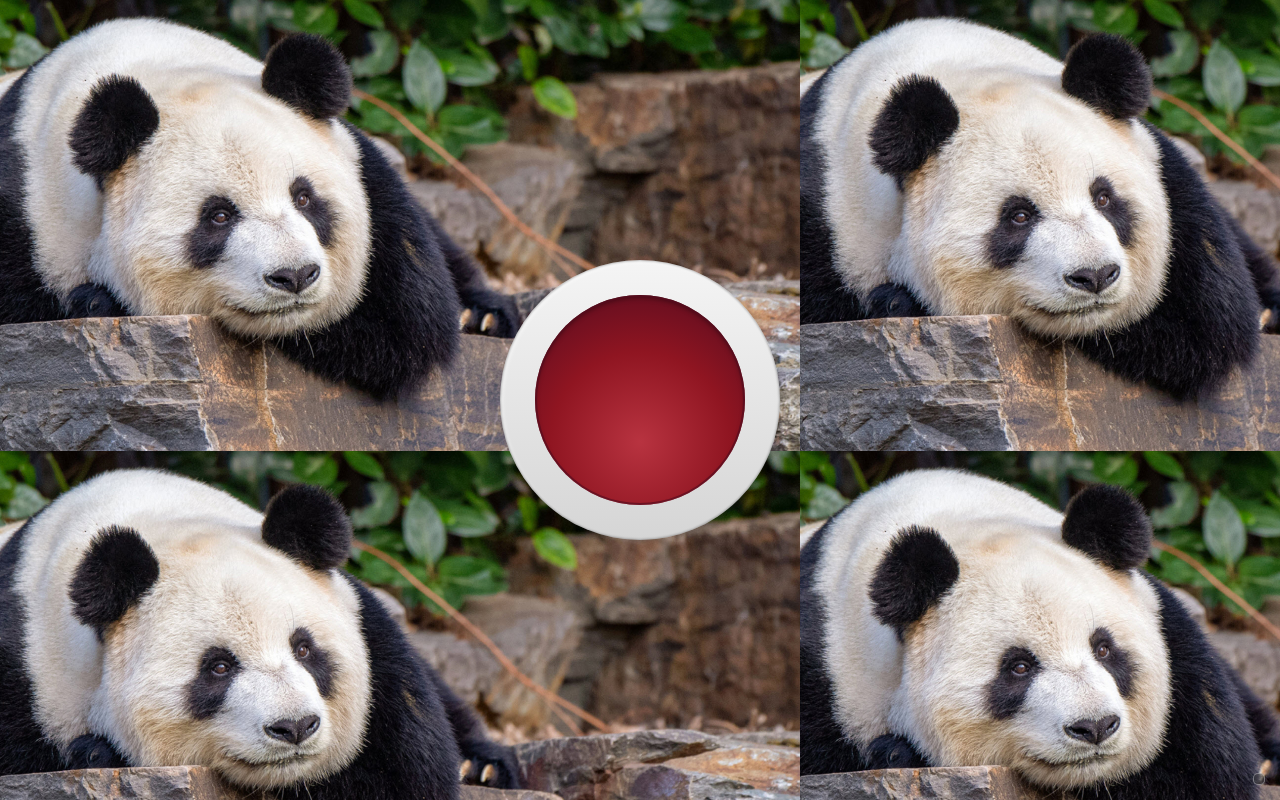
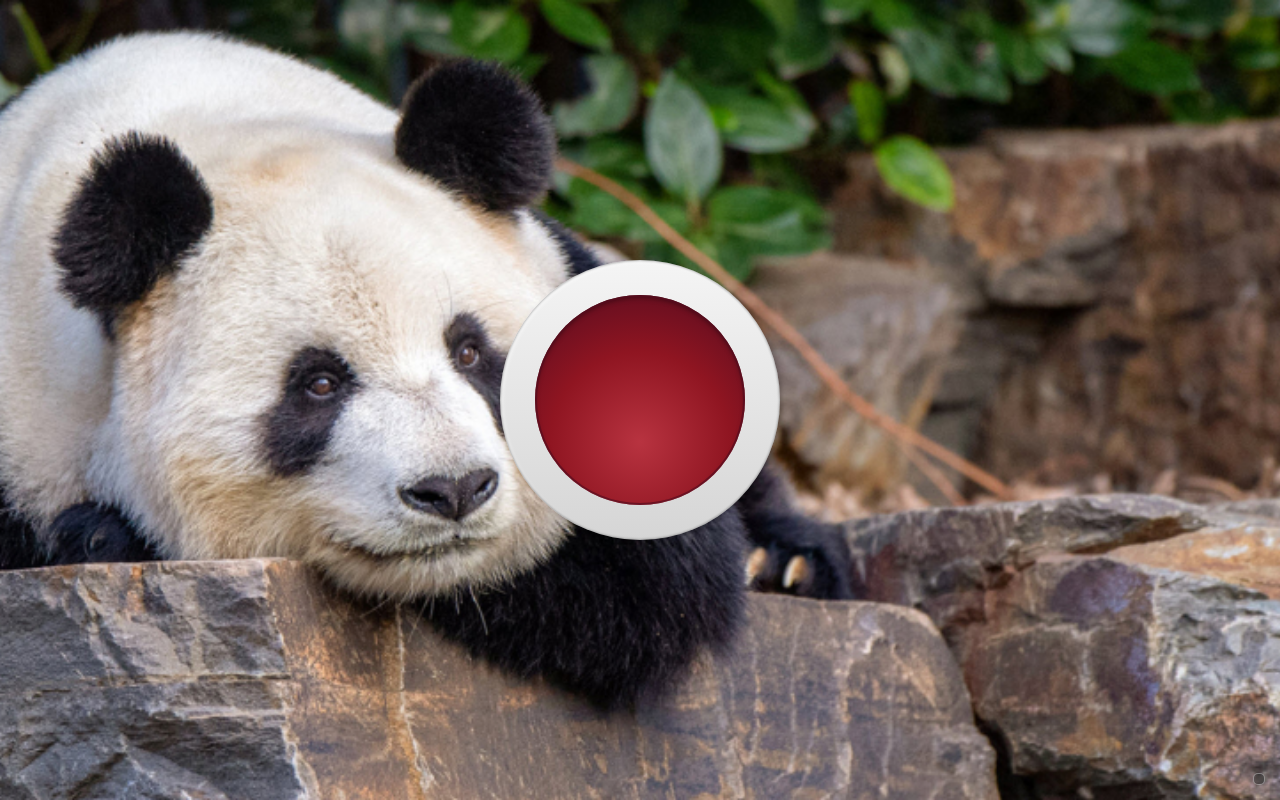
Before and after one commit to treadly55/paws-and-claws, a website built with Vite: page index.html in a window 1280 px wide. Both pictures are taken after a click on the button "Toggle Fullscreen". Built offline with nearby package versions, Linux system fonts and the light colour scheme.

Commit message:
fix dbl click/tap

```diff
--- a/src/main.js
+++ b/src/main.js
@@ -1,5 +1,5 @@
 /* /src/main.js */
-/* Friday, 11 April 2025 2:24 AM AEST - Complete current state */
+/* Friday, 11 April 2025 2:37 AM AEST - Fix double press on touch */
 
 // Import the CSS file
 import './style.css';
@@ -15,7 +15,6 @@ const backgroundImages = [
 let currentBackgroundIndex = 0;
 
 // Set the initial background image on page load
-// Ensure the array is not empty before accessing index 0
 if (backgroundImages.length > 0) {
   document.body.style.backgroundImage = `url(${backgroundImages[currentBackgroundIndex]})`;
   console.log(`Initial background set to: ${backgroundImages[currentBackgroundIndex]}`); // For debugging
@@ -31,16 +30,19 @@ if (innerButton) {
 
   // Define handler functions for inner button
   const handlePress = (event) => {
+    // --- NEW: Prevent default action for touchstart to potentially stop ghost clicks ---
+    if (event.type === 'touchstart') {
+      event.preventDefault(); // Prevent browser default actions like firing mouse events
+    }
+    // --- End NEW ---
+
     innerButton.classList.add('button-depressed');
 
     // Background Change Logic
-    // Increment index and wrap around using modulo
     currentBackgroundIndex = (currentBackgroundIndex + 1) % backgroundImages.length;
-    // Get the new image path
     const newImageUrl = backgroundImages[currentBackgroundIndex];
-    // Apply the new background image to the body
     document.body.style.backgroundImage = `url(${newImageUrl})`;
-    console.log(`Background changed to: ${newImageUrl}`); // For debugging
+    console.log(`Background changed to: ${newImageUrl}`);
 
     // Log press event (optional)
     // console.log('Event: Press', event.type);
@@ -52,9 +54,11 @@ if (innerButton) {
     // console.log('Event: Release', event.type);
   };
 
-  // Attach Event Listeners for inner button
+  // --- Attach Event Listeners ---
   innerButton.addEventListener('mousedown', handlePress);
-  innerButton.addEventListener('touchstart', handlePress, { passive: true });
+  // --- CHANGED: Removed { passive: true } because we now call preventDefault() ---
+  innerButton.addEventListener('touchstart', handlePress);
+  // --- End CHANGED ---
 
   innerButton.addEventListener('mouseup', handleRelease);
   innerButton.addEventListener('touchend', handleRelease);
@@ -80,17 +84,15 @@ if (fullscreenButton) {
 
 function toggleFullscreen() {
   if (!document.fullscreenElement) {
-    // If not fullscreen, request fullscreen on the whole page
     document.documentElement.requestFullscreen()
-      .then(() => { document.body.classList.add('is-fullscreen'); }) // Add class on success
+      .then(() => { document.body.classList.add('is-fullscreen'); })
       .catch((err) => {
         console.error(`Error attempting to enable full-screen mode: ${err.message} (${err.name})`);
       });
   } else {
-    // If already fullscreen, exit fullscreen
     if (document.exitFullscreen) {
       document.exitFullscreen()
-        .then(() => { document.body.classList.remove('is-fullscreen'); }) // Remove class on success
+        .then(() => { document.body.classList.remove('is-fullscreen'); })
         .catch((err) => {
           console.error(`Error attempting to exit full-screen mode: ${err.message} (${err.name})`);
         });
@@ -98,13 +100,10 @@ function toggleFullscreen() {
   }
 }
 
-// Optional: Listen for fullscreen change events (e.g., user pressing Esc)
 document.addEventListener('fullscreenchange', () => {
     if (!document.fullscreenElement) {
-        // Exited fullscreen (e.g., by pressing Esc)
         document.body.classList.remove('is-fullscreen');
     } else {
-        // Entered fullscreen
          document.body.classList.add('is-fullscreen');
     }
 });
@@ -112,9 +111,6 @@ document.addEventListener('fullscreenchange', () => {
 
 
 // --- Enable transitions after initial render fix ---
-// Add a class to the body shortly after the page loads.
-// CSS rules dependent on '.transitions-ready' will now apply.
-// setTimeout with 0ms delay executes after the current code and browser paint.
 setTimeout(() => {
   document.body.classList.add('transitions-ready');
   // console.log('Transitions Ready.');
--- a/src/style.css
+++ b/src/style.css
@@ -4,9 +4,18 @@
 /* Basic Reset / Body Styling */
 body {
   margin: 0;
-  background-color: #222; /* Dark background for contrast */
-  overflow: hidden; /* Prevent scrollbars */
-  font-family: sans-serif; /* Optional: Sets a default font */
+  overflow: hidden;
+  font-family: sans-serif;
+
+  /* --- Background Image Styling --- */
+  background-color: #222; /* Fallback color */
+  background-size: cover; /* Scale image to cover viewport */
+  background-position: center center; /* Center the image */
+  background-repeat: no-repeat; /* <<< ENSURE THIS LINE IS PRESENT */
+
+  /* Optional: Add a transition for the background change */
+  transition: background-image 0.3s ease-in-out;
+  /* --- End Background Image Styling --- */
 }
 
 /* Use Flexbox on the main app container to center its child */
```
